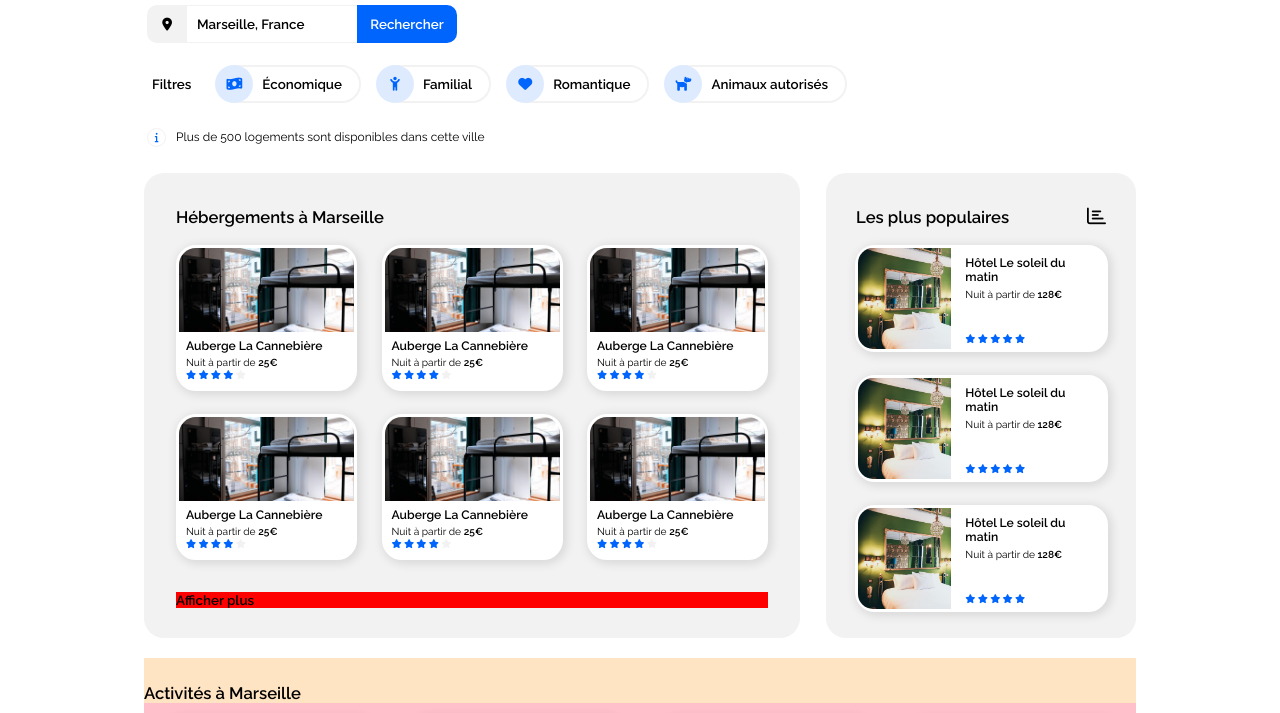
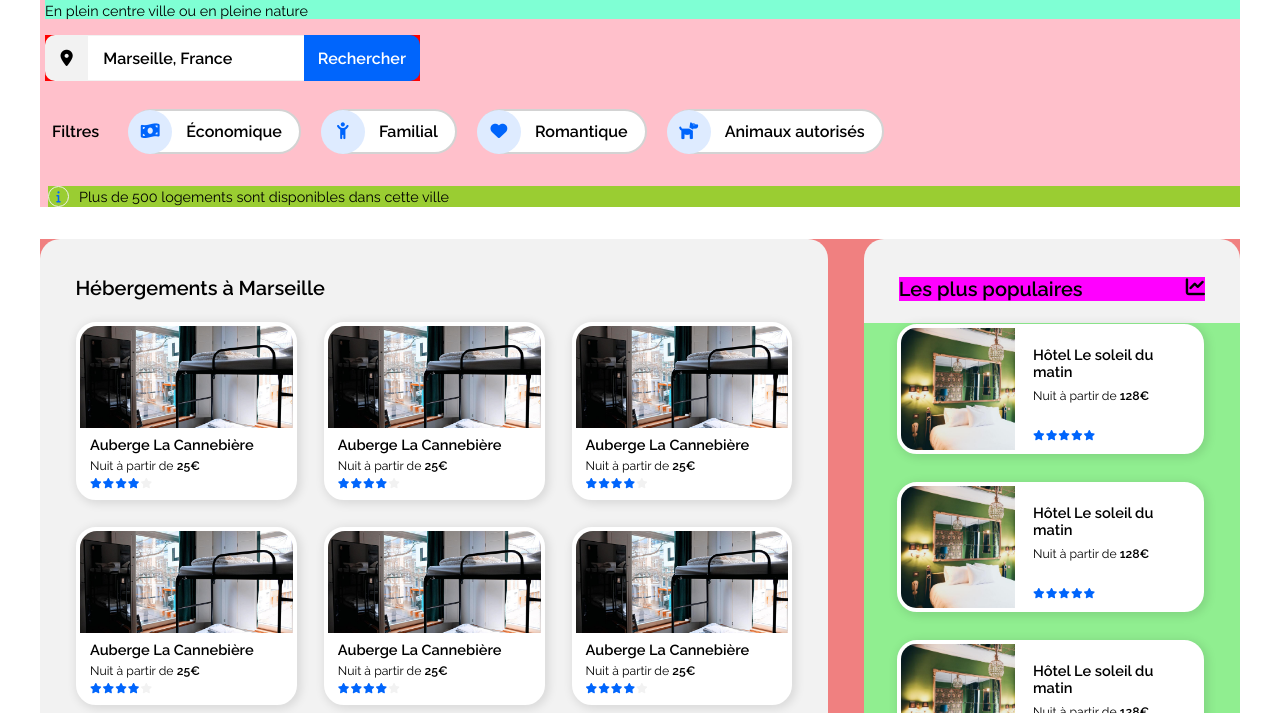
Before and after one commit to Puffywonton/P2, a plain HTML site: page index.html in a window 1280 px wide. Shown: the part 141-854 px from the top of the page. Drawn offline with Linux system fonts and the light colour scheme.

Commit message:
new wrapper + % mostly everywhere

```diff
--- a/index.html
+++ b/index.html
@@ -1,21 +1,18 @@
 <!DOCTYPE html>
 <html>
     <head>
-        <meta name="viewport" content="width=device-width,initial-scale=1"> <!-- JE NE SAIS PAS CE QUE C'EST MAIS CA FAIT FONCTIONNE LE SITE-->
+        <meta name="viewport" content="width=device-width,initial-scale=1">
         <meta charset="utf-8" />
         <link rel="stylesheet" href="style.css">
         <script src="https://kit.fontawesome.com/065a5ed28c.js" crossorigin="anonymous"></script>
-        <!-- EST CE QUE C'EST COMME CA QU'IL FAUT FAIRE???-->
         <link rel="preconnect" href="https://fonts.googleapis.com">
         <link rel="preconnect" href="https://fonts.gstatic.com" crossorigin>
         <link href="https://fonts.googleapis.com/css2?family=Raleway:wght@100;400;600;800&display=swap" rel="stylesheet">
-        <!-- PAREIL ICI BONNE MANIERE?-->
         <title>Booki</title>
     </head>
     <body>
         <header>
-                <a id="booki_home" href=""></a>
-                <!-- <a id="booki_home" href=""><img id="booki_logo" src="images/logo/Booki.png" alt="logo booki" /></a> -->
+                <a id="booki_home" href=""><img src="images/logo/Booki@3x.png" alt="logo booki"></a>
                 <nav>
                     <ul class="nav_list">
                         <li><a href="#section_hebergement"><p>Hébergements</p></a></li>
@@ -25,14 +22,14 @@
         </header>
 
         <main>
-            <section id="research_section">
+            <section class="research_section">
 
-                <div id="search_banner">
+                <div class="search_banner">
                     <h1>Trouvez vote hébergement pour des vacances de rêve</h1>
                     <p>En plein centre ville ou en pleine nature</p>
                 </div>
 
-                <div id="search_bar">
+                <div class="search_bar">
 
                     <a href="" id="icon_mylocation">
                         <i id="location_dot" class="fa-solid fa-location-dot"></i>
@@ -50,8 +47,8 @@
                 </div>
 
 
-                <div id="filter_bar">
-                    <div id="filter_bar_title">
+                <div class="filter_bar">
+                    <div class="filter_bar_title">
                         <h2>Filtres</h2>
                     </div>
                     <a href="#">
@@ -80,8 +77,8 @@
                     </a>
                 </div>
 
-                <div id="information_message">
-                    <div id="logo_information">
+                <div class="information_message">
+                    <div class="logo_information">
                         <i class="fa-solid fa-info fa-2xs"></i>
                     </div>
                     <p>Plus de 500 logements sont disponibles dans cette ville</p>
@@ -89,10 +86,10 @@
 
             </section>
 
-            <section id="section_hebergement">
-                <div id="bloc_hebergement">
+            <section class="section_hebergement">
+                <div class="bloc_hebergement">
                     <h1>Hébergements à Marseille</h1>
-                    <div id="bloc_vignette_hebergement">
+                    <div class="bloc_vignette_hebergement">
                         <a href="" class="vignette">
                             <div class="vignette_photo">
                             </div>
@@ -184,17 +181,15 @@
                             </div>
                         </a>
                     </div>
-                    <div id="afficher_plus">
-                        <a href="#"><h2>Afficher plus</h2></a>
-                    </div>
+                    <a id="afficher_plus" href="#"><h2>Afficher plus</h2></a>
                 </div>
 
-                <div id="bloc_populaire">
-                    <div id="populaire_title">
+                <div class="bloc_populaire">
+                    <div class="populaire_title">
                         <h1>Les plus populaires</h1>
-                        <i class="fa-regular fa-chart-bar"></i>
+                        <i class="fa-solid fa-chart-line"></i>
                     </div>
-                    <div id="bloc_vignette_populaire">
+                    <div class="bloc_vignette_populaire">
                         <a href="" class="vignette">
                             <div class="vignette_photo"></div>
                             <div class="bloc_text">
@@ -244,14 +239,10 @@
                             </div>
                         </a>
                     </div>
-
-
-
-
                 </div>
             </section>
 
-            <section id="section_activities">
+            <section class="section_activities">
                 <h1>Activités à Marseille</h1>
                 <div class="bloc_activities">
                     <a href="" id="vieux_port" class="vignette">
@@ -259,7 +250,7 @@
                         <div class="vignette_text">
                             <h3>Vieux Port</h3>
                         </div>
-                    </>
+                    </a>
                     <a href="" id="fort_de_pomegues" class="vignette">
                         <div class="vignette_photo"></div>
                         <div class="vignette_text">
--- a/style.css
+++ b/style.css
@@ -3,7 +3,7 @@
 :root
 {
     font-family: 'Raleway', sans-serif;
-    font-size: 20px;
+    font-size: 24px;
 }
 
 a:link { text-decoration: none; color: black; }
@@ -51,6 +51,7 @@ p
 }
 
 
+
 /* BODY */
 
 /* body
@@ -66,43 +67,40 @@ body
     margin: 0;
 }
 
-/* HEADER */
+/* *********************************        HEADER        **********************************/
 
 header
 {
-    max-width: 992px;
+    max-width: 1200px;
     margin-top: 0;
     margin-left: auto;
     margin-right: auto;
-    height: 80px;
-    /* margin: 0; */
+    margin-bottom: 0;
+    /* height: 80px; */
+    height: 95px;
     padding: 0;
-    /* background-color: lightcoral; */
+    background-color: lightcoral;
     display: flex;
     justify-content: space-between;
 }
 
-#booki_home
+#booki_home /*logo booki*/
 {
-    margin-left: 2px;
-    position:relative;
-    height: 32px;
-    width: 72px;
-    /* top: 29px; */
-    top: 30px;
-    background-image: url('images/logo/Booki@3x.png');
-    background-size: cover;
+    background-color: greenyellow;
+    height: 40%;
+    margin-top: 39px;
+    margin-left: 5px;
 }
-
-#booki_home:hover
+#booki_home img
 {
-    width: 74px;
+    height: 100%;
+    width: auto;
 }
-
 
 header nav
 {
-    width: 221px;
+    background-color: antiquewhite;
+    width: 265px;
 }
 
 header ul
@@ -119,10 +117,11 @@ header ul
 .nav_list
 {
     height: 100%;
-    /* background-color: red; */
+    background-color: red;
     list-style-type: none;
     text-decoration: none;
     display: flex;
+    justify-content: space-between;
     align-items: center;
 }
 .nav_list li
@@ -133,68 +132,73 @@ header ul
 .nav_list a
 {
     height: 100%;
-    padding: 0px 18px 0px 18px;
-    /* background-color: green; */
+    /* padding: 0px 30px 0px 30px; */
+    padding: 0px 25px 0 25px;
+    border-top: 2px transparent solid;
+    background-color: green;
     display: flex;
     align-items: center;
 }
 
 .nav_list a:hover
 {
-    text-decoration: none; color: #0065FC; border-top: 4px #0065FC solid;
+    text-decoration: none; color: #0065FC; border-top: 2px #0065FC solid;
 }
 
 /* MAIN */
-
+/*
 main
 {
-    max-width: 992px;
+    max-width: 1200px;
     margin-top: 0;
     margin-left: auto;
     margin-right: auto;
+} */
+
+/* *********************************        SECTION RECHERCHE        **********************************/
+
+.research_section
+{
+    max-width: 1200px;
+    margin-top: 0;
+    margin-left: auto;
+    margin-right: auto;
+    margin-bottom: 32px;
+    background-color: pink;
 }
 
-#research_section
+.search_banner
 {
-    /* background-color: green; */
-    margin: 0;
-    padding: 0 0 0 3px;
-    height: 234px;
-    /* display: flex;
-    flex-direction: column;
-    justify-content: space-evenly; */
+    background-color: aquamarine;
+    margin-left: 5px;
 }
 
-#search_banner
+.search_banner h1
 {
-    padding-top: 13px;
-    height: 40px;
-    display: flex;
-    flex-direction: column;
-    justify-content: space-around;
-    padding-bottom: 5px;
+    padding-top: 17px;
 }
 
-#search_banner p
+.search_banner p
 {
-    padding-top: 4px;
+    padding-top: 7px;
 }
-/* BOUTON SEARCH CSS ICI */
 
-#search_bar
+.search_bar
 {
-    margin-top: 8px;
-
-    width: 310px;
-    height: 38px;
+    background-color: red;
+    margin-left: 5px;
+    margin-top: 16px;
+    width: 375px;
+    height: 46px;
     display: flex;
 }
 
 #icon_mylocation
 {
     height: 100%;
-    width: 40px;
+    width: 16%;
     background-color: #F2F2F2;
+    /* background-color: aqua; */
     display: flex;
     justify-content: center;
     align-items: center;
@@ -214,15 +218,14 @@ main
 
 #location_dot
 {
-    font-size: 0.65rem;
+    font-size: 0.68rem;
     color: black;
 }
 
 #input_box
 {
-    height: 36px;
-    width: 170px;
-    /* background-color: white; */
+    height: 100% - 2px;
+    width: auto;
     border-top: 1px #F2F2F2 solid;
     border-bottom: 1px #F2F2F2 solid;
     display: flex;
@@ -231,7 +234,6 @@ main
 
 #input_box input
 {
-    /* padding-left: 8px; */
     font-family: 'Raleway', sans-serif;
     font-size: 0.67rem;
     font-weight: 600;
@@ -239,9 +241,9 @@ main
 
 #input_search
 {
-    padding-left: 10px;
+    padding-left: 15px;
     height: 100%;
-    width: 170px;
+    width: 100%;
     border: 0; /* border vire les borders du input */
     outline: none; /* outline vire le highlight bleu du input */
     display: flex;
@@ -257,7 +259,7 @@ main
 #bouton_search
 {
     height: 100%;
-    width: 100px;
+    width: 43%;
     background-color: #0065FC;
     display: flex;
     justify-content: center;
@@ -291,44 +293,47 @@ main
 }
 
 /* FILTER BAR */
-#filter_bar
+
+.filter_bar
 {
     /* background-color: orange; */
-    margin-top: 17px;
+    margin-left: 5px;
+    margin-top: 23px;
     display: flex;
     justify-content: flex-start;
     align-items: center;
 }
 
-#filter_bar_title
+.filter_bar_title
 {
-    margin-left: 5px;
-    margin-right: 25px;
+    margin-left: 7px;
+    margin-right: 30px;
     display: flex;
     align-items: center;
 }
 
-#filter_bar a {
+.filter_bar a {
     float: left;
-    margin: 5px 16px 5px 0;
-    line-height: 34px;
+    margin: 5px 21px 5px 0;
+    line-height: 41px;
     background: white;
     color: black;
     text-decoration: none;
     font-weight: bold;
-    padding: 0 17px 0 44px;
+    padding: 0 17px 0 55px;
     position: relative;
-    border: 2px solid #F2F2F2;
+    /* border: 2px solid #F2F2F2; */
+    border: 2px solid lightgrey;
     border-radius: 40px;
   }
 
 .filter_icon{
-    width: 38px;
-    height: 38px;
+    width: 44px;
+    height: 44px;
     background: #DEEBFF;
     position: absolute;
     left: -3px;
-    top: -2px;
+    top: -1.5px;
     border-radius: 50%;
     display: flex;
     justify-content: center;
@@ -339,47 +344,47 @@ main
     font-size: 0.7rem;
 }
 
-#filter_bar a:hover
+.filter_bar a:hover
 {
     background-color: #0065FC;
     color: white;
     border: 2px solid #0065FC;
 }
 
-#filter_bar a:hover .filter_icon
+.filter_bar a:hover .filter_icon
 {
     background-color: white;
     border: 2px solid #0065FC;
-    width: 34px;
-    height: 34px;
+    width: 41px;
+    height: 41px;
     top: -2px;
 }
 
-#information_message
+.information_message
 {
-    /* background-color: yellowgreen; */
-    margin-top: 9px;
-    height: 40px;
+    background-color: yellowgreen;
+    margin-left: 8px;
+    margin-top: 27px;
     display: flex;
     justify-content: flex-start;
     align-items: center;
 }
-#information_message p
+.information_message p
 {
     margin-left: 10px;
 }
-#logo_information
+.logo_information
 {
-    height: 17px;
-    width: 17px;
+    height: 19px;
+    width: 19px;
     border: 1px #F2F2F2 solid;
-    border-radius: 17px;
+    border-radius: 19px;
     display: flex;
     align-items: center;
     justify-content: center;
 }
 
-#logo_information i
+.logo_information i
 {
     font-size: 0.5rem;
 }
@@ -392,68 +397,65 @@ main
 /* *********************************        SECTION HEBERGEMENTS        **********************************/
 
 
-#section_hebergement
+.section_hebergement
 {
-    height: 465px;
-    width: 100%;
+    max-width: 1200px;
+    margin-top: 0;
+    margin-left: auto;
+    margin-right: auto;
+    margin-bottom: 0;
+    padding: 0;
+    background-color: lightcoral;
     display: flex;
     justify-content: space-between;
-    /* background-color: bisque; */
 }
 
 
-#bloc_hebergement h1
+.bloc_hebergement h1
 {
-    margin-top: 2px;
-    margin-bottom: 18px;
+    margin-top: 37px;
+    margin-bottom: 2.8%;
+    margin-left: 4.5%;
 }
 
-#bloc_hebergement
+.bloc_hebergement
 {
-    /* margin-right: 15px; */
-    /* padding: 30px; */
-    padding: 32px;
-    width: 592px;
+    width: 65.7%;
     background-color: #F2F2F2;
     border-radius: 20px;
 }
-#bloc_vignette_hebergement
+.bloc_vignette_hebergement
 {
     display: flex;
-    justify-content: space-between;
+    justify-content: space-evenly;
+
     flex-wrap: wrap;
 }
 
 .vignette
 {
     display: flex;
-    border: 3px solid white;
+    border: 4px solid white;
     border-radius: 20px;
     box-shadow: 2px 2px 10px 2px rgba(0, 0, 0, 0.1);
-    /* margin-bottom: 20px; */
-    margin-bottom: 23px;
+    margin-bottom: 27px;
     background-color: white;
-
 }
 
-#bloc_vignette_hebergement .vignette
+.bloc_vignette_hebergement .vignette
 {
-    width: 175px;
-    /* height: 150px; */
-    height: 140px;
-    /* background-color: white; */
-    /* margin-bottom: 20px; */
-    /* display: flex; */
+    height: 170px;
+    width: 27%;
     flex-direction: column;
-    /* border: 4px solid white;
-    border-radius: 20px;
-    box-shadow: 2px 2px 10px 2px rgba(0, 0, 0, 0.1); */
+    margin-left: -9px;
+    margin-right: -9px;
 }
 
-#bloc_hebergement .vignette_photo
+.bloc_hebergement .vignette_photo
 {
-    width: 175px;
-    height: 90px;
+    width: 100%;
+    /* height: 90px; */
+    height: 60%;
     border-top-left-radius: 17px;
     border-top-right-radius: 17px;
     background-image: url('images/hebergements/3_medium/marcus-loke-WQJvWU_HZFo-unsplash.jpg');
@@ -462,8 +464,11 @@ main
 
 .vignette_text
 {
-    height: 50px;
-    margin: 5px 0 5px 7px;
+    /* background-color: beige; */
+    height: 38%;
+    /* margin: 5px 0 5px 7px; */
+    margin-top: 2px;
+    margin-left: 10px;
     display: flex;
     flex-direction: column;
     justify-content: space-evenly;
@@ -479,77 +484,80 @@ main
     font-weight: 600;
 }
 
-/* QUESTION: COMMENT ON FAIT LES ETOILES? */
-
 .stars
 {
-    margin: 0;
-    padding: 0;
-    font-size: 0.45rem;
+    display: flex;
+    justify-content: flex-start;
+    font-size: 0.43rem;
+    /* background-color: coral; */
+}
+.stars i
+{
+    margin-right: 1px;
+}
+
+
+
+#afficher_plus
+{
+    margin-top: 8px;
+    margin-left: 39px;
+    margin-bottom: 40px;
+    background-color: red;
+    display: block;
+    height: 20px;
+    width: 100px;
 }
 
 /* ----------------------------------------------------------------------------------------------------------------------- */
 
-#afficher_plus
+.bloc_populaire
 {
-    margin-top: 9px;
-    background-color: red;
-}
-
-#afficher_plus a
-{
-    width: 40px;
-}
-
-/* il y a un probleme ici? pourquoi le a fait tte la largeur ? */
-/* ----------------------------------------------------------------------------------------------------------------------- */
-
-
-#bloc_populaire
-{
-    padding: 30px;
-    width: 250px;
+    /* width: 26.25%; */
+    width: 31.35%;
     border-radius: 20px;
     background-color: #F2F2F2;
 }
 
-#populaire_title
+.populaire_title
 {
-    margin-top: 4px;
-    padding-bottom: 18px;
+    background-color: fuchsia;
+    margin-top: 38px;
+    margin-left: 9.3%;
+    margin-right: 9.3%;
     display: flex;
     justify-content: space-between;
     align-items: flex-start;
+    font-size: 0.95rem;
 }
 
-#populaire_title
+.populaire_title i
 {
-    font-size: 0.95rem;
+    margin-top: 1px;
+    color: black;
+    font-size: 0.8rem;
 }
 
 /* ------ */
 
-.bloc_text
+
+.bloc_vignette_populaire
 {
+    margin-top: 22.2px;
+    background-color: lightgreen;
     display: flex;
     flex-direction: column;
-    justify-content: space-between;
-}
-
-
-#bloc_vignette_populaire
-{
-    display: flex;
-    flex-direction: column;
-    justify-content: space-between;
+    justify-content: space-evenly;
     align-items: center;
 }
 
-#bloc_populaire .vignette
+.bloc_populaire .vignette
 {
     /* background-color: white; */
-    width: 247px;
-    height: 101px;
+    width: 79.5%;
+    height: 122px;
+    margin-right: 3px;
+    margin-top: 1px;
     /* margin-bottom: 20px; */
     /* display: flex;
     border: 4px solid white;
@@ -558,47 +566,72 @@ main
 
 }
 
-
-
-#bloc_populaire .vignette_photo
+.bloc_populaire .vignette_photo
 {
     border-top-left-radius: 15px;
     border-bottom-left-radius: 15px;
-    width: 95px;
+    width: 38.3%;
     background-image: url('images/hebergements/3_medium/emile-guillemot-Bj_rcSC5XfE-unsplash.jpg');
     background-size: cover;
 }
 
-#bloc_populaire .stars
+.bloc_text
 {
-    margin: 5px 0 5px 14px;
+    margin-top: 13px;
+    margin-bottom: 4px;
+    display: flex;
+    flex-direction: column;
+    justify-content: space-between;
 }
 
-#bloc_populaire .vignette_text
+.bloc_populaire .vignette_text p
+{
+    margin-top: 8px;
+}
+
+.bloc_populaire .stars
+{
+    margin: 5px 0 5px 18.5px;
+}
+
+.bloc_populaire .vignette_text
 {
     overflow-wrap: break-word;
-    margin: 5px 5px 5px 14px;
+    margin: 5px 5px 5px 18.5px;
 
 }
 
 /* *********************************        SECTION ACTIVITE        **********************************/
 
-#section_activities
+.section_activities
 {
-    margin-top: 20px;
-    padding-top: 25px;
-
-    height: 460px;
-    width: 100%;
+    max-width: 1200px;
+    margin-top: 54px;
+    margin-left: auto;
+    margin-right: auto;
+    margin-bottom: 0;
+    padding: 0;
     background-color: bisque;
 }
 
-#section_activities h1
+.section_activities h1
 {
     /* margin-bottom: 10px; */
     margin-bottom: 0;
     padding-bottom: 0;
 }
+
+.bloc_activities
+{
+    background-color: pink;
+    margin-top: 20px;
+    width: 100%;
+    display: flex;
+    flex-flow: column wrap;
+    justify-content: space-evenly;
+    align-items: center;
+}
+
 
 #vieux_port
 {
@@ -630,7 +663,7 @@ main
     height: 150px;
 }
 
-#section_activities .vignette
+.section_activities .vignette
 {
     width: 215px;
     border: none;
@@ -640,7 +673,7 @@ main
     padding-left: 0; */
 }
 
-#section_activities .vignette_text
+.section_activities .vignette_text
 {
     /* display: none; */
     height: 50px;
@@ -649,7 +682,7 @@ main
     padding: 0 0 0 15px;
 }
 
-#section_activities .vignette_photo
+.section_activities .vignette_photo
 {
     margin: 0;
     padding: 0;
@@ -662,16 +695,7 @@ main
     border-top-right-radius: 20px;
 }
 
-.bloc_activities
-{
-    background-color: pink;
-    width: 100%;
-    height: 380px;
-    display: flex;
-    flex-flow: column wrap;
-    justify-content: space-evenly;
-    align-items: center;
-}
+
 
 /* *********************************        FOOTER                      **********************************/
 
@@ -822,7 +846,7 @@ footer
 
     /* FIN DU HEADER (QU'IL FAUT REFAIRE??? C'EST TROP LONG???) */
 
-    #research_section
+    .research_section
     {
         /* margin-top: 75px; */
         height: 1000px;
@@ -834,18 +858,18 @@ footer
         /* align-items: center; */
     }
 
-    #search_banner
+    .search_banner
     {
         background-color: blue;
         height: 200px;
     }
 
-    #search_banner h1
+    .search_banner h1
     {
         padding-right: 10%;
     }
 
-    #search_banner_text p
+    .search_banner_text p
     {
         /* font-size: 23px; */
         margin-top: 18px;
@@ -853,7 +877,7 @@ footer
 
 
 
-    #search_bar
+    .search_bar
     {
         /* height:70px; */
         /* background-color: purple; */
@@ -912,7 +936,7 @@ footer
     }
 
 
-    #filter_bar
+    .filter_bar
     {
         margin: 0;
         padding: 0;
@@ -939,7 +963,7 @@ footer
 
     }
 
-    #information_message
+    .information_message
     {
         display: none;
     }
```
Lines whose indentation alone changed are shown as unchanged.
